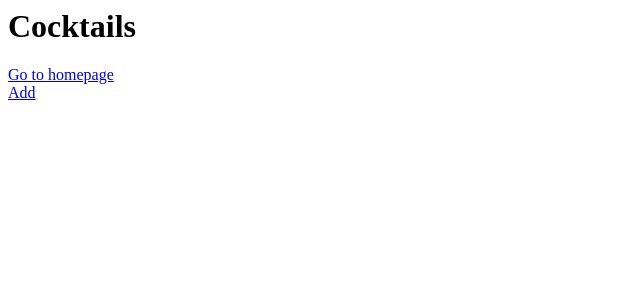
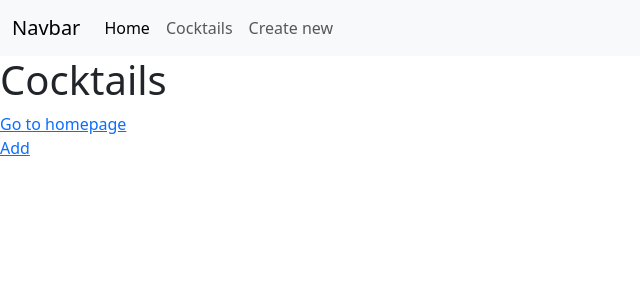
Before and after one commit to YuryLobkov/cooktail, a Django app: page /drinks/cocktails/ in a window 1280 px wide. Shown: the top 300 px of the page, without its empty margins (0-640 px from the left). Run offline with Django 4.2, Linux system fonts and the light colour scheme; data that the repository does not hold is empty.

Commit message:
base template

```diff
--- a/cooktail/settings.py
+++ b/cooktail/settings.py
@@ -11,6 +11,7 @@ https://docs.djangoproject.com/en/4.1/ref/settings/
 """
 
 from pathlib import Path
+import os
 
 # Build paths inside the project like this: BASE_DIR / 'subdir'.
 BASE_DIR = Path(__file__).resolve().parent.parent
@@ -55,7 +56,7 @@ ROOT_URLCONF = 'cooktail.urls'
 TEMPLATES = [
     {
         'BACKEND': 'django.template.backends.django.DjangoTemplates',
-        'DIRS': [],
+        'DIRS': [os.path.join(BASE_DIR,'templates')],
         'APP_DIRS': True,
         'OPTIONS': {
             'context_processors': [
--- a/drinks/templates/drinks/cocktail_list.html
+++ b/drinks/templates/drinks/cocktail_list.html
@@ -1,3 +1,5 @@
+{% extends 'base.html' %}
+{%block content%}
 <h1>Cocktails</h1>
 <div>
 <a href="{% url 'drinks:home' %}">Go to homepage</a><br>
@@ -16,3 +18,4 @@
 
 </table>
 </div>
+{%endblock%}
--- /dev/null
+++ b/templates/base.html
@@ -0,0 +1,30 @@
+<html lang="en">
+<head>
+    <meta charset="UTF-8">
+    <meta http-equiv="X-UA-Compatible" content="IE=edge">
+    <meta name="viewport" content="width=device-width, initial-scale=1.0">
+    <link href="https://cdn.jsdelivr.net/npm/bootstrap@5.3.0-alpha1/dist/css/bootstrap.min.css" rel="stylesheet" integrity="sha384-GLhlTQ8iRABdZLl6O3oVMWSktQOp6b7In1Zl3/Jr59b6EGGoI1aFkw7cmDA6j6gD" crossorigin="anonymous">
+    <script src="https://cdn.jsdelivr.net/npm/bootstrap@5.3.0-alpha1/dist/js/bootstrap.bundle.min.js" integrity="sha384-w76AqPfDkMBDXo30jS1Sgez6pr3x5MlQ1ZAGC+nuZB+EYdgRZgiwxhTBTkF7CXvN" crossorigin="anonymous"></script>
+    <title>Document</title>
+</head>
+<body>
+<!-- NAVBAR -->
+<nav class="navbar navbar-expand-lg bg-body-tertiary">
+    <div class="container-fluid">
+      <a class="navbar-brand" href="#">Navbar</a>
+      <button class="navbar-toggler" type="button" data-bs-toggle="collapse" data-bs-target="#navbarNavAltMarkup" aria-controls="navbarNavAltMarkup" aria-expanded="false" aria-label="Toggle navigation">
+        <span class="navbar-toggler-icon"></span>
+      </button>
+      <div class="collapse navbar-collapse" id="navbarNavAltMarkup">
+        <div class="navbar-nav">
+          <a class="nav-link active" aria-current="page" href="#">Home</a>
+          <a class="nav-link" href="{% url 'drinks:cocktail_list' %}">Cocktails</a>
+          <a class="nav-link" href="{% url 'drinks:add_cocktail' %}">Create new</a>
+        </div>
+      </div>
+    </div>
+  </nav>
+{% block content %}
+{% endblock %}
+</body>
+</html>
```
